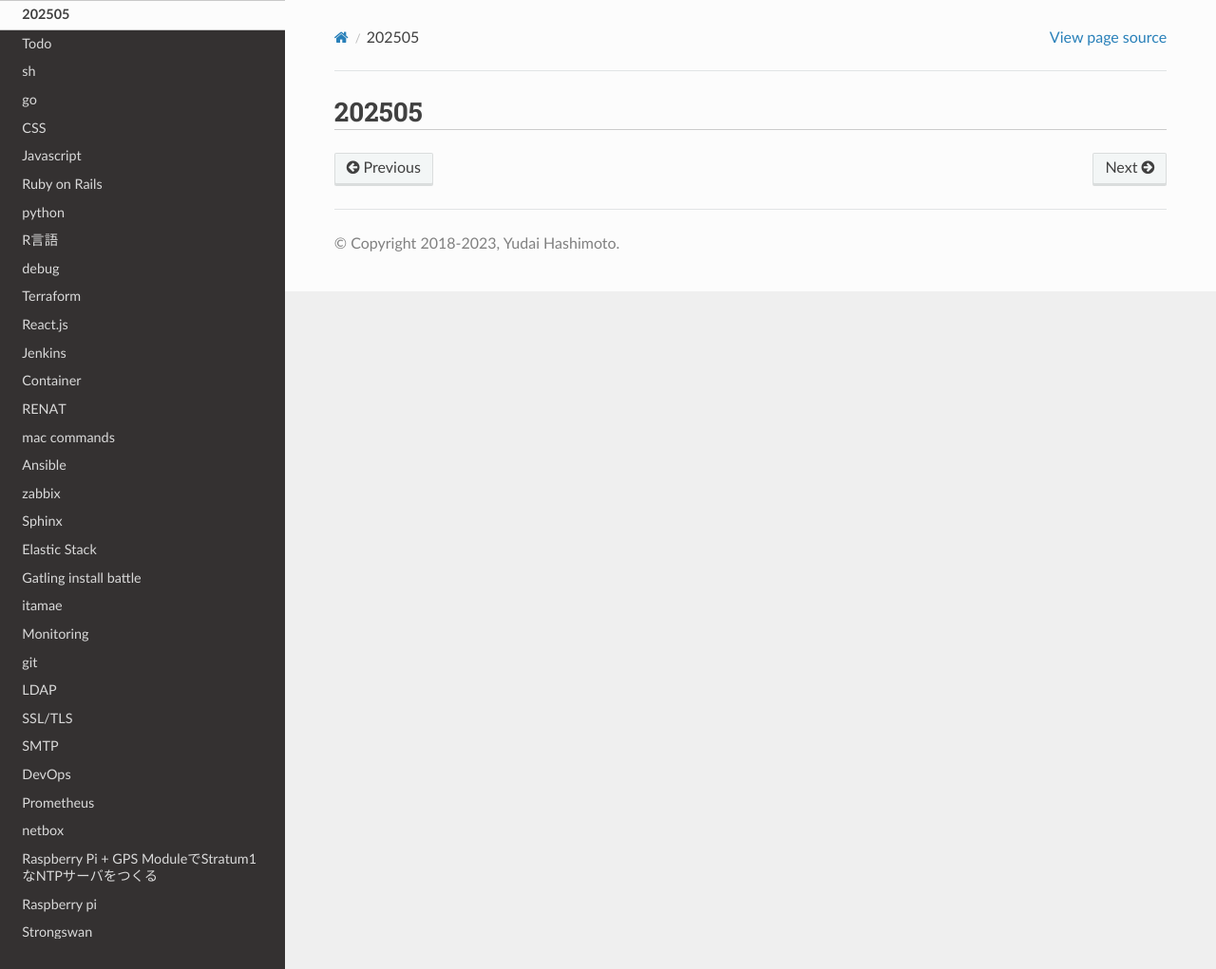
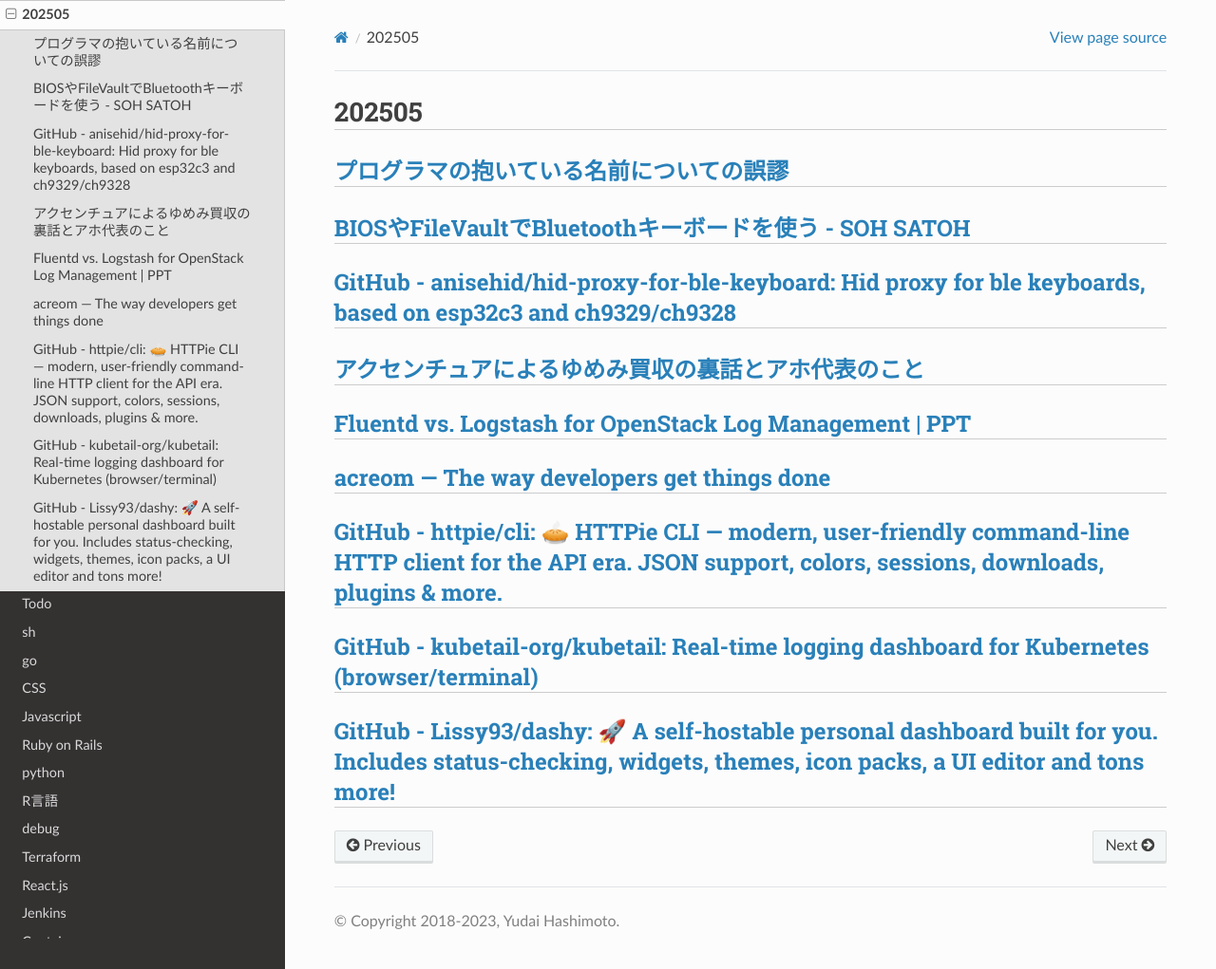
Before and after one commit to jp7fkf/JP7FKF-Warehouse, a Sphinx documentation site: the page built from source/dialy/202505.md, in a window 1280 px wide and 1021 px high. Shown: the whole window at 95% size. Built offline with Sphinx 7.4.7 and the Read the Docs theme 3.1.0, drawn with Linux system fonts in a browser that asks for light colours.

Commit message:
2025-05-21 06:41:00 JST

```diff
--- a/source/dialy/202505.md
+++ b/source/dialy/202505.md
@@ -1 +1,19 @@
 # 202505
+
+## [プログラマの抱いている名前についての誤謬](https://emptypage.jp/translations/kalzumeus/falsehoods-programmers-believe-about-names.html)
+
+## [BIOSやFileVaultでBluetoothキーボードを使う - SOH SATOH](https://satoh.dev/blog/how-to-use-a-bluetooth-keyboard-in-bios-filevault?lang=ja)
+
+## [GitHub - anisehid/hid-proxy-for-ble-keyboard: Hid proxy for ble keyboards, based on esp32c3 and ch9329/ch9328](https://github.com/anisehid/hid-proxy-for-ble-keyboard)
+
+## [アクセンチュアによるゆめみ買収の裏話とアホ代表のこと](https://anond.hatelabo.jp/20250512001555)
+
+## [Fluentd vs. Logstash for OpenStack Log Management | PPT](https://www.slideshare.net/slideshow/fluentd-vs-logstash-for-openstack-log-management/54550140)
+
+## [acreom — The way developers get things done](https://acreom.com/)
+
+## [GitHub - httpie/cli: 🥧 HTTPie CLI  — modern, user-friendly command-line HTTP client for the API era. JSON support, colors, sessions, downloads, plugins & more.](https://github.com/httpie/cli)
+
+## [GitHub - kubetail-org/kubetail: Real-time logging dashboard for Kubernetes (browser/terminal)](https://github.com/kubetail-org/kubetail)
+
+## [GitHub - Lissy93/dashy: 🚀 A self-hostable personal dashboard built for you. Includes status-checking, widgets, themes, icon packs, a UI editor and tons more!](https://github.com/Lissy93/dashy)
--- a/source/network/junos.md
+++ b/source/network/junos.md
@@ -471,3 +471,9 @@ node1  50       secondary            yes     no       None
 ## juniperのpvst
 - vstpと言う名前らしい．
 - [Configuring VSTP Protocol - TechLibrary - Juniper Networks](https://www.juniper.net/documentation/en_US/junos/topics/topic-map/spanning-tree-configuring-vstp.html)
+
+## 消す系
+- reset configボタンを押す: rescue config, rollback configを含むconfigが消える．
+- `# delete`, `# commit`: (configuration modeでdeleteのみを打ってcommit．running configだけ消える(factory default configになる，ではなく全部消える)．
+- `# load factory default`, `# commit`: factory default configをloadしてcommit. rescue configとかrollback configはのこる．
+- `> request system zeronize`: 全部消す，ログとかライセンスとかsnapshotとか全部消える．(installされているosは(当然)のこる)．
```
